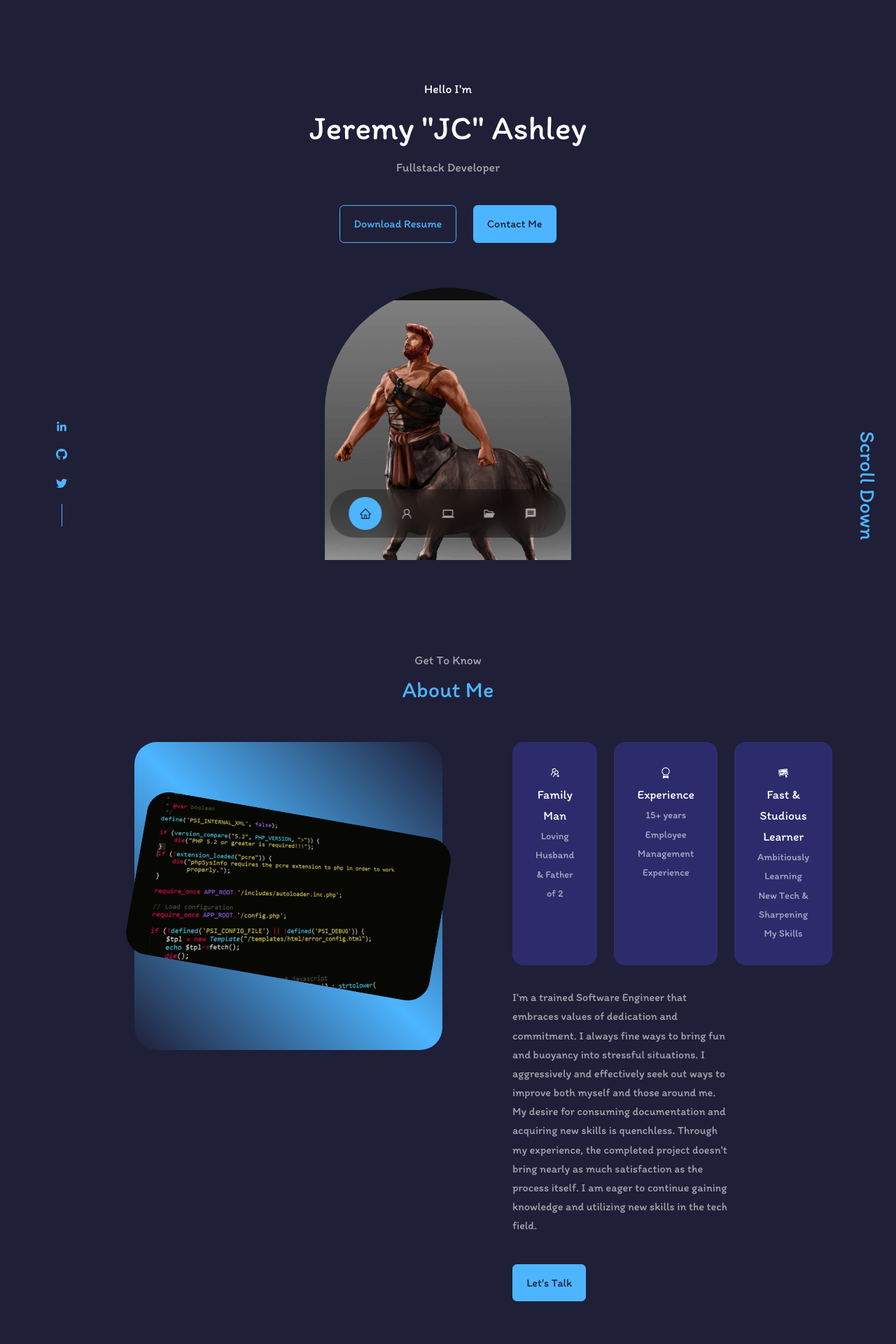
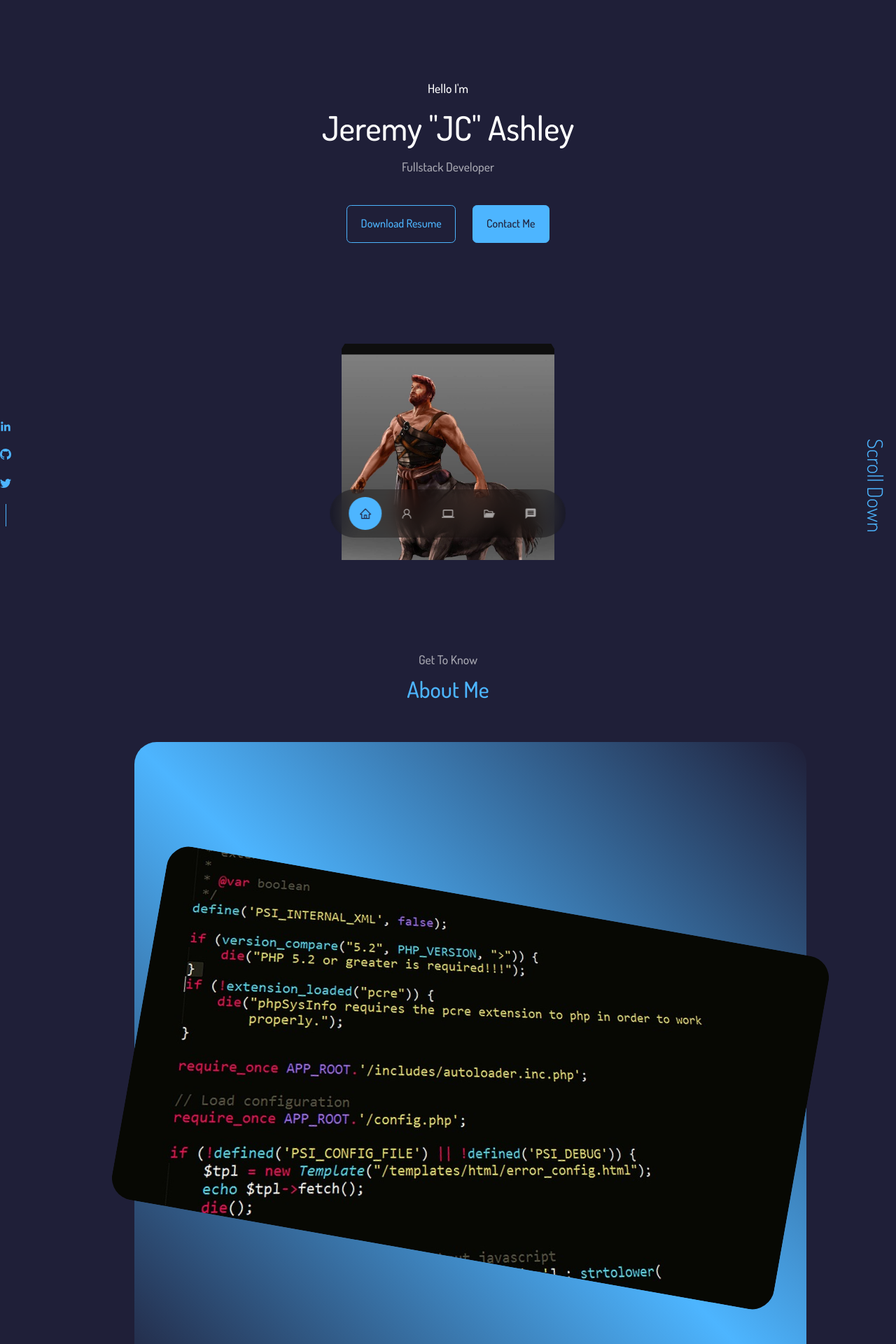
Before and after one commit to Messyginger0804/vite-portfolio-app, a React (Vite) app: page / in a window 1280 px wide. Shown: the top 1920 px of the page at 70% size. Built offline with nearby package versions, Linux system fonts and the light colour scheme.

Commit message:
css clean up

```diff
--- a/src/Components/About/About.css
+++ b/src/Components/About/About.css
@@ -7,7 +7,7 @@
 
 .about_me {
     width: 100%;
-    height: 55%;
+    /* height: 55%; */
     aspect-ratio: 1/1;
     margin-left: 2rem;
     border-radius: 2rem;
@@ -17,19 +17,18 @@
             transparent);
     display: grid;
     place-items: center;
-
 }
-
 
 .about_me-image {
     border-radius: 2rem;
     overflow: hidden;
     transform: rotate(10deg);
+    transition: var(--transistion);
 }
 
 .about_me-image:hover {
     transform: rotate(0deg);
-    transition: 2000ms;
+    /* transition: 2000ms; */
 }
 
 .about_cards {
@@ -53,14 +52,14 @@
     cursor: none;
 }
 
-.about_icons {
+.about_icon {
     color: var(--color-primary-variant);
     font-size: 2rem;
     margin-bottom: 1rem;
 }
 
 .about_card h5 {
-    font-size: 0.95;
+    font-size: 0.95rem;
 }
 
 .about_card small {
@@ -90,21 +89,9 @@
     }
 
     .about_content p {
-        /* margin: 3rem -3.9rem 2.6rem -27rem;
-        color: var(--color-light);
-        font-size: 1.9rem; */
         margin: 1rem 0 1.5rem;
 
     }
-
-    /*
-    .about_me-image {
-        width: 50%;
-        transition: none;
-        transform: none;
-    } */
-
-
 
     .about_cards {
         display: flex;
@@ -125,31 +112,6 @@
 /* ---------phones---------- */
 
 @media screen and (max-width: 600px) {
-    /* .about_me-image {
-        display: none;
-    }
-
-    .about_conatiner {
-        width: var(--container-width-sm);
-    }
-
-    .about_cards {
-        display: flex;
-        flex-direction: row;
-        gap: .5rem;
-        margin-left: -12.1rem;
-    }
-
-    .head {
-        margin-left: 6rem;
-    }
-
-    .about_content p {
-        margin: 3rem -3rem 2.2rem -12rem;
-        color: var(--color-light);
-        font-size: 1.5rem;
-    } */
-
     .about_me {
         width: 65%;
         margin: 0 auto 3rem;
@@ -168,5 +130,4 @@
         margin: 1.5rem 0;
     }
 
-
 }
--- a/src/Components/Contacts/Contact.css
+++ b/src/Components/Contacts/Contact.css
@@ -1,25 +1,25 @@
-.contact_container {
+.container .contact_container {
+    width: 58%;
+    display: grid;
+    grid-template-columns: 38% 58%;
+    gap: 12%;
+    /* padding-left: 10rem;
+    padding-right: 7rem; */
+}
+
+/* .contact_container {
     padding-left: 10rem;
     padding-right: 7rem;
     width: 90%;
     display: grid;
     grid-template-columns: 50% 50%;
     gap: 5rem;
-}
-
-.contact_container {
-    padding-left: 10rem;
-    padding-right: 7rem;
-    width: 90%;
-    display: grid;
-    grid-template-columns: 50% 50%;
-    gap: 5rem;
-}
+} */
 
 .contact_options {
     display: flex;
     flex-direction: column;
-    gap: 5rem;
+    gap: 1.2rem;
 }
 
 .contact_option {
@@ -27,14 +27,14 @@
     padding: 1.2rem;
     border-radius: 1.2rem;
     text-align: center;
-
+    border: 1px solid transparent;
+    transition: var(--transition);
 }
 
 .contact_option:hover {
     background: transparent;
-    background: var(--color-primary);
+    /* background: var(--color-primary); */
     border-color: var(--color-primary-light);
-    border-color: black;
 }
 
 .contact_option-icon {
@@ -71,6 +71,9 @@ textarea {
     color: whitesmoke;
 }
 
+
+
+
 @media screen and (max-width: 1024px) {
     .container.contact_container {
         grid-template-columns: 1fr;
@@ -82,7 +85,6 @@ textarea {
 
 @media screen and (max-width: 600px) {
     .container.contact_container {
-        grid-template-columns: 1fr;
         width: var(--container-width-sm);
     }
 }
--- a/src/Components/Experience/Experience.css
+++ b/src/Components/Experience/Experience.css
@@ -1,6 +1,4 @@
 .experience_container {
-    /* margin-left: 10rem;
-    margin-right: 10rem; */
     display: grid;
     grid-template-columns: 1fr 1fr;
     gap: 2rem;
@@ -28,13 +26,18 @@
 
 .experience_content {
     display: grid;
-    grid-template-columns: 1fr, 1fr;
+    grid-template-columns: 1fr 1fr;
     row-gap: 2rem;
 }
 
 .experience_details {
-    /* display: flex; */
+    display: flex;
     gap: 1rem;
+}
+
+.experience_details-icons {
+    margin-top: 6px;
+    color: var(--color-primary);
 }
 
 .frontend,
@@ -54,9 +57,6 @@
 
 @media screen and (max-width: 1024px) {
     .experience_conatiner {
-        display: grid;
-        /* grid-template-rows: auto; */
-        /* grid-template-columns: 1fr 2fr; */
         grid-template-columns: 1fr;
     }
 
@@ -71,7 +71,6 @@
     }
 }
 
-
 /* ---------phones---------- */
 
 @media screen and (max-width: 600px) {
--- a/src/Components/Header/Header.css
+++ b/src/Components/Header/Header.css
@@ -29,7 +29,6 @@ header {
     gap: 0.85rem;
     position: absolute;
     left: 0;
-    margin-left: 5rem;
     bottom: 3rem;
 }
 
@@ -49,10 +48,10 @@ header {
     position: absolute;
     left: calc(50% - 11rem);
     margin-top: 4rem;
-    margin-right: 5rem;
+    /* margin-right: 5rem; */
     border-radius: 12rem 12rem 0 0;
     overflow: hidden;
-    padding: 5rem 1.5rem, 1.5rem, 1.5rem;
+    padding: 5rem 1.5rem 1.5rem 1.5rem;
 }
 
 /* ++++++++++SCROLL DOWN================ */
@@ -72,7 +71,6 @@ header {
 @media screen and (max-width: 1024px) {
     header {
         height: 68vh;
-        /* padding-left: 10rem; */
     }
 }
 
@@ -81,7 +79,6 @@ header {
 @media screen and (max-width: 600px) {
     header {
         height: 100vh;
-        /* padding-left: .5rem; */
     }
 
     .header_socials,
--- a/src/Components/Projects/Projects.css
+++ b/src/Components/Projects/Projects.css
@@ -1,32 +1,18 @@
 .portfolio_container {
     display: grid;
-    /*padding-left: 22rem;
-    padding-right: 22rem;
-    grid-template-columns: 30% 30% 30%;*/
-    /*gap: 10%;*/
-    grid-template-columns: 30% 30% 30%;
+    grid-template-columns: repeat(3, fr);
     gap: 2.5rem;
 }
 
-/* .portfolio_items {
-    background: var(--color-bg-variant);
-    margin: -2rem -2rem -2rem -2rem;
-    width: 25rem;
-    padding: 1.2rem;
-    border-radius: 2rem;
-    border: 1px solid transparent;
-    transition: var(--transition);
-} */
-.portfolio_items,
 .portfolio_item {
     background: var(--color-bg-variant);
-    padding: 1.2rem;
+    padding: 1.3rem;
     border-radius: 2rem;
     border: 1px solid transparent;
     transition: var(--transition);
 }
 
-.portfolio_items:hover {
+.portfolio_item:hover {
     border-color: var(--color-primary-variant);
     background: transparent;
 }
@@ -36,8 +22,8 @@
     overflow: hidden;
 }
 
-.portfolio_items h3 {
-    margin: 1.2rem 0 2.rem
+.portfolio_item h3 {
+    margin: 1.2rem 0 2rem;
 }
 
 .portfolio_item-cta {
@@ -46,20 +32,19 @@
     margin-bottom: 1rem;
 }
 
-/* ----------media queries---------- */
+/* -----------media queries---------- */
 /* tablets */
-
 @media screen and (max-width: 1024px) {
-    .portfolio_conatiner {
+    .portfolio_container {
         grid-template-columns: 1fr 1fr;
         gap: 1.2rem;
-
+    }
 }
 
 /* ---------phones---------- */
 
 @media screen and (max-width: 600px) {
-        .portfolio_conatiner {
+    .portfolio_container {
         grid-template-columns: 1fr;
         gap: 1rem;
     }
--- a/src/index.css
+++ b/src/index.css
@@ -35,12 +35,11 @@ html {
 
 body {
   font-family: 'Dosis', sans-serif;
-  font-family: 'Itim', cursive;
+  background-color: #1f1f38;
+  color: var(--color-white);
 
-  background-color: var(--color-bg);
-  color: var(--color-white);
   line-height: 1.7;
-  /* background-image: url(../src/assets/coding-background.jpg); */
+  /* background-image: url(../src/assets/coding-background.jpg); ---------maybe find a good image to use*/
 }
 
 /************* General Styles *************/
@@ -48,11 +47,11 @@ body {
 .container {
   width: var(--container-width-lg);
   margin: 0 auto;
-  padding-right: 5rem;
-  display: grid;
+  /* padding-right: 5rem;
+  display: grid; */
   /* grid-template-columns: 1fr 200px; */
-  grid-template-columns: 50% 35%;
-  gap: 15%;
+  /* grid-template-columns: 50% 35%;
+  gap: 15%; */
 
 
 }
@@ -146,7 +145,6 @@ img {
 
   section {
     margin-top: 6rem;
-    /* margin-left: -6rem; */
   }
 }
 
```
Lines whose indentation alone changed are shown as unchanged.
